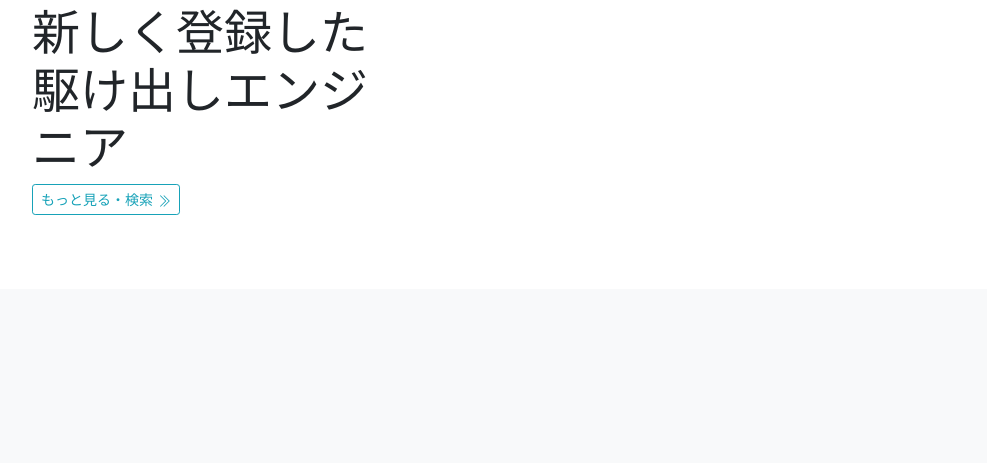
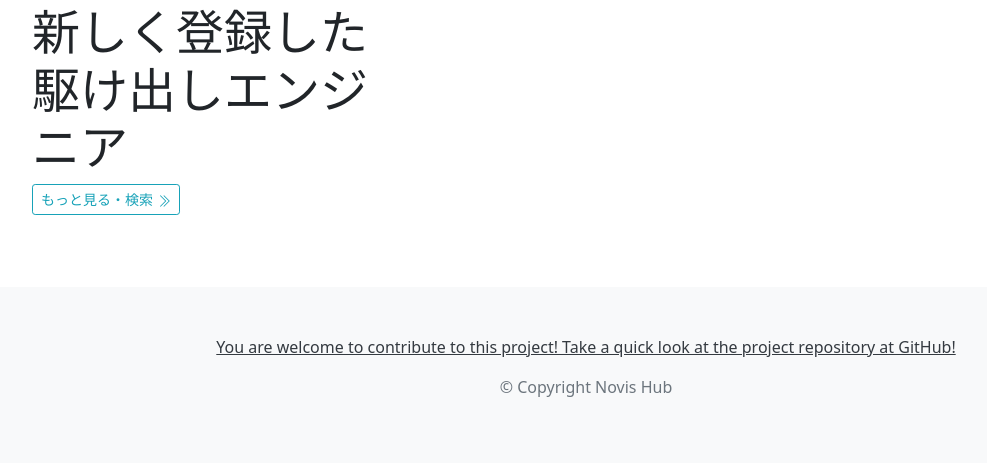
Before and after one commit to KazmaArakaki/NovisHub, a CakePHP app: template app/templates/Home/index.php in a window 1280 px wide. Shown: the part 511-974 px from the top of the page, without its empty margins (54-1041 px from the left). Before the commit the page ends 726 px from the top, so only its background shows below. Run offline with PHP 8.4 and a stand-in for CakePHP, Linux system fonts and the light colour scheme; the template is opened without the code that fills it, so the values that code supplies are empty; some libraries are stand-ins or nearby versions.

Commit message:
フッターを追加

```diff
--- a/app/templates/layout/default.php
+++ b/app/templates/layout/default.php
@@ -1,3 +1,6 @@
+<?php
+use Cake\I18n\Time;
+?>
 <!DOCTYPE html>
 <html>
   <head>
@@ -71,7 +74,18 @@
       </div>
     </main>
 
-    <footer>
+    <footer class="p-3 p-md-5 mt-5 bg-light">
+      <div class="container">
+        <p class="text-center">
+          <a href="https://github.com/KazmaArakaki/NovisHub" class="link-dark">
+            <?= h('You are welcome to contribute to this project! Take a quick look at the project repository at GitHub!') ?>
+          </a>
+        </p>
+
+        <p class="text-center text-muted">
+          <?= sprintf('© Copyright %s %s', Time::now('Asia/Tokyo')->i18nFormat('yyyy'), h('Novis Hub')) ?>
+        </p>
+      </div>
     </footer>
 
     <?= $this->fetch('modal') ?>
```
